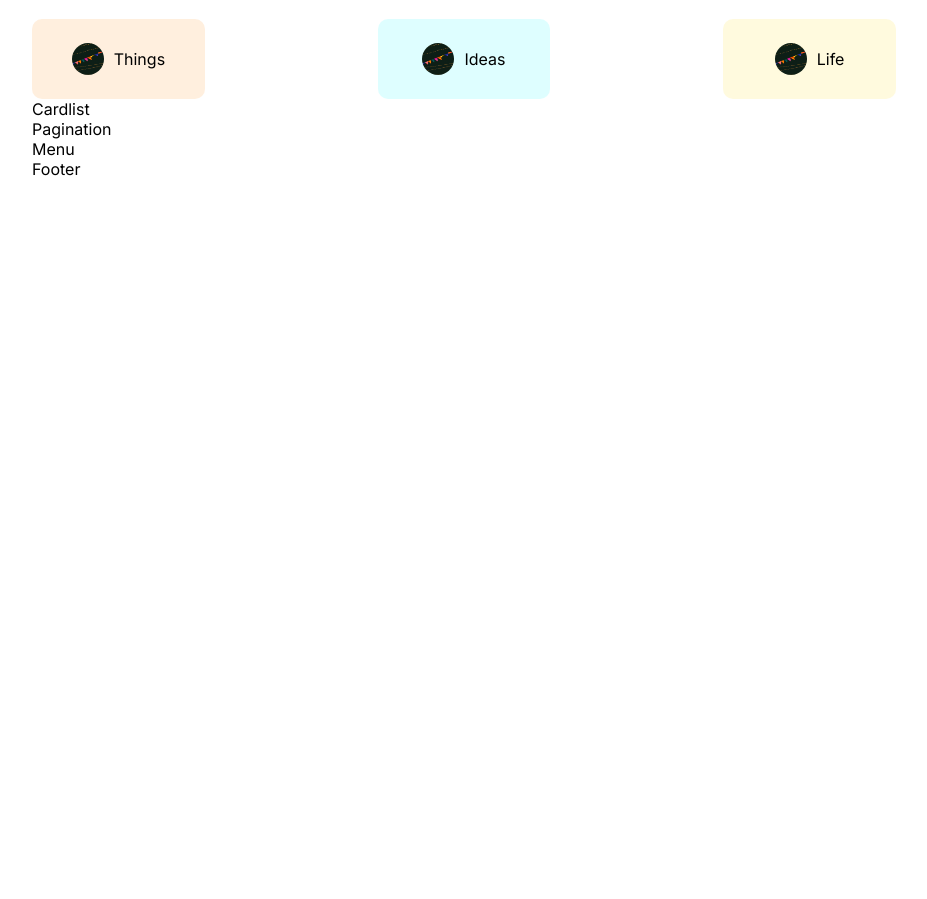
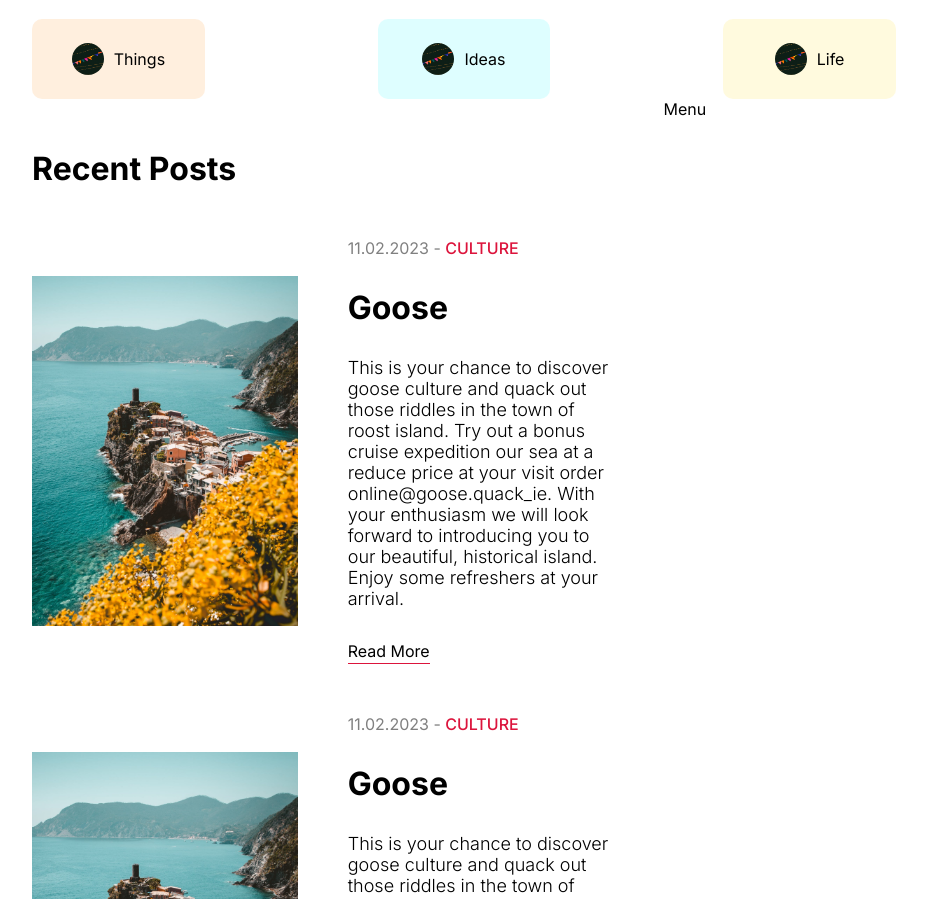
Before and after one commit to julia-rodrigo/tophat-blog, a Next.js app: page / in a window 1280 px wide. Shown: the part 1171-2070 px from the top of the page, without its empty margins (304-1231 px from the left). Before the commit the page ends 1350 px from the top, so only its background shows below. Built offline with nearby package versions, Linux system fonts and the light colour scheme.

Commit message:
feat: cards

```diff
--- a/src/app/homepage.module.css
+++ b/src/app/homepage.module.css
@@ -0,0 +1,4 @@
+.content {
+    display: flex;
+    gap: 50px;
+}
--- a/src/app/page.jsx
+++ b/src/app/page.jsx
@@ -12,7 +12,7 @@ export default function Home() {
   return <div>
       <Featured />
       <CategoryList />
-      <div className="styles.content">
+      <div className={styles.content}>
         <CardList/>
         <Menu />
       </div>
--- a/src/components/Menu/Menu.jsx
+++ b/src/components/Menu/Menu.jsx
@@ -3,7 +3,7 @@ import styles from "./menu.module.css";
 
 const Menu = () => {
   return (
-    <div className='styles.container'>Menu</div>
+    <div className={styles.container}>Menu</div>
   )
 }
 
--- a/src/components/Menu/menu.module.css
+++ b/src/components/Menu/menu.module.css
@@ -0,0 +1,3 @@
+.container {
+    flex: 2;
+}
--- a/src/components/Pagination/Pagination.jsx
+++ b/src/components/Pagination/Pagination.jsx
@@ -3,7 +3,7 @@ import styles from "./pagination.module.css";
 
 const Pagination = () => {
   return (
-    <div className='styles.container'>Pagination</div>
+    <div className={styles.container}>Pagination</div>
   )
 }
 
--- /dev/null
+++ b/src/components/card/Card.jsx
@@ -0,0 +1,37 @@
+import Image from "next/image";
+import styles from "./card.module.css";
+import Link from "next/link";
+
+const Card = () => {
+  return (
+    <div className={styles.container}>
+        <div className={styles.imageContainer}>
+            <Image src="/p1.jpeg" alt="" fill className={styles.image}/>
+        </div>
+        <div className={styles.textContainer}>
+            <div className={styles.details}>
+                <span className={styles.date}>11.02.2023 - </span>
+                <span className={styles.category}>CULTURE</span>
+            </div>
+            <Link href="/">
+                <h1>Goose</h1>
+            </Link>
+                <p className={styles.desc}>
+                {/* Customise your goose and have it running on your screen
+                    on startup. Super cute, interesting and fun.  */}
+                    This is your
+                    chance to discover goose culture and quack out those riddles
+                    in the town of roost island. Try out a bonus cruise expedition
+                    our sea at a reduce price at your visit order online@goose.quack_ie.
+                    With your enthusiasm we will look forward to introducing you to our
+                    beautiful, historical island. Enjoy some refreshers at your arrival.
+                </p>
+
+            <Link href="/" className={styles.link}>Read More</Link>
+
+        </div>
+    </div>
+  )
+}
+
+export default Card
--- /dev/null
+++ b/src/components/card/card.module.css
@@ -0,0 +1,44 @@
+.container {
+    margin-bottom: 50px;
+    display: flex;
+    align-items: center;
+    gap: 50px;
+}
+
+.imageContainer {
+    flex: 1;
+    height:350px;
+    position: relative;
+}
+
+.image {
+    object-fit: cover;
+}
+
+.textContainer {
+    flex: 1;
+    display: flex;
+    flex-direction: column;
+    gap: 30px;
+}
+
+.date {
+    color: gray;
+}
+
+.category {
+    color: crimson;
+    font-weight: 500;
+}
+
+.desc {
+    font-size: 18px;
+    font-weight: 300;
+    color: var(--softTextContainer);
+}
+
+.link {
+    border-bottom: 1px solid crimson;
+    width: max-content;
+    padding: 2px 0px;
+}
--- a/src/components/cardList/CardList.jsx
+++ b/src/components/cardList/CardList.jsx
@@ -1,11 +1,18 @@
 import React from 'react';
 import styles from "./cardList.module.css";
 import Pagination from '../Pagination/Pagination';
+import Card from '../card/Card';
 
 const CardList = () => {
   return (
-    <div className='styles.container'>
-      Cardlist
+    <div className={styles.container}>
+      <h1 className={styles.title}>Recent Posts</h1>
+      <div className={styles.posts}>
+        <Card />
+        <Card />
+        <Card />
+        <Card />
+      </div>
       <Pagination />
     </div>
   )
--- a/src/components/cardList/cardList.module.css
+++ b/src/components/cardList/cardList.module.css
@@ -0,0 +1,7 @@
+.container {
+    flex: 5;
+}
+
+.title {
+    margin: 50px 0;
+}
--- a/src/components/categoryList/CategoryList.jsx
+++ b/src/components/categoryList/CategoryList.jsx
@@ -71,9 +71,6 @@ const CategoryList = () => {
           />
           ideas
         </Link>
-
-
-
         <Link href="/blog" className={`${styles.category} ${styles.life}`}>
           <Image
             src="/style.png"
@@ -84,7 +81,6 @@ const CategoryList = () => {
           />
           life
         </Link>
-
       </div>
     </div>
   )
--- a/src/components/footer/Footer.jsx
+++ b/src/components/footer/Footer.jsx
@@ -3,7 +3,7 @@ import styles from "./footer.module.css";
 
 const Footer = () => {
   return (
-    <div className='styles.container'>Footer</div>
+    <div className={styles.container}>Footer</div>
   )
 }
 
```
